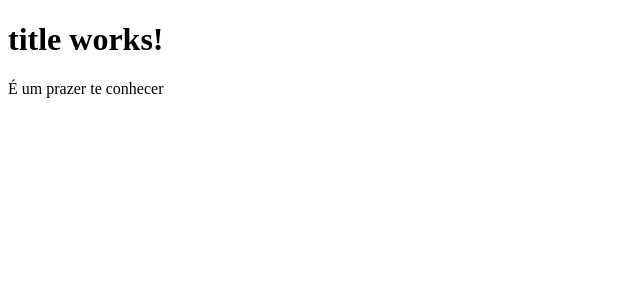
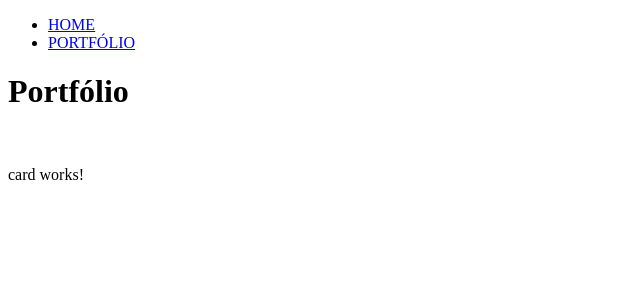
Before and after one commit to diegominelli/projeto-rotas, an Angular app: page /portfolio in a window 1280 px wide. Before the commit this address led to /. Shown: the top 300 px of the page, without its empty margins (0-640 px from the left). Built offline with nearby package versions, Linux system fonts and the light colour scheme.

Commit message:
navegando entre paginas usando o routerLink

```diff
--- a/src/app/app-routing.module.ts
+++ b/src/app/app-routing.module.ts
@@ -10,7 +10,7 @@
     pathMatch: 'full',
   },
   {
-    path: 'portifolio',
+    path: 'portfolio',
     component: CardComponent,
     pathMatch: 'prefix',
   },
--- a/src/app/app.component.html
+++ b/src/app/app.component.html
@@ -1 +1,2 @@
+<app-menu></app-menu>
 <router-outlet></router-outlet>
--- a/src/app/app.module.ts
+++ b/src/app/app.module.ts
@@ -6,9 +6,10 @@
 
 import { IndexModule } from './pages/index/index.module';
 import { PortifolioModule } from './pages/portifolio/portifolio.module';
+import { MenuComponent } from './shared/menu/menu.component';
 
 @NgModule({
-  declarations: [AppComponent],
+  declarations: [AppComponent, MenuComponent],
   imports: [BrowserModule, AppRoutingModule, IndexModule, PortifolioModule],
   providers: [],
   bootstrap: [AppComponent],
--- a/src/app/pages/portifolio/card/card.component.html
+++ b/src/app/pages/portifolio/card/card.component.html
@@ -1,4 +1,4 @@
-<h1>Portifólio</h1>
+<h1>Portfólio</h1>
 <div>
   <img src="" alt="" />
   <p>card works!</p>
--- /dev/null
+++ b/src/app/shared/menu/menu.component.html
@@ -0,0 +1,6 @@
+<div>
+  <ul>
+    <li><a [routerLink]="['']">HOME</a></li>
+    <li><a [routerLink]="['/portfolio']">PORTFÓLIO</a></li>
+  </ul>
+</div>
```
Also changed, not shown: src/app/shared/menu/menu.component.ts (added, +10 -0 lines), src/app/shared/menu/menu.component.scss (added), 1 other file (tests, documents, lock files or other folders).
